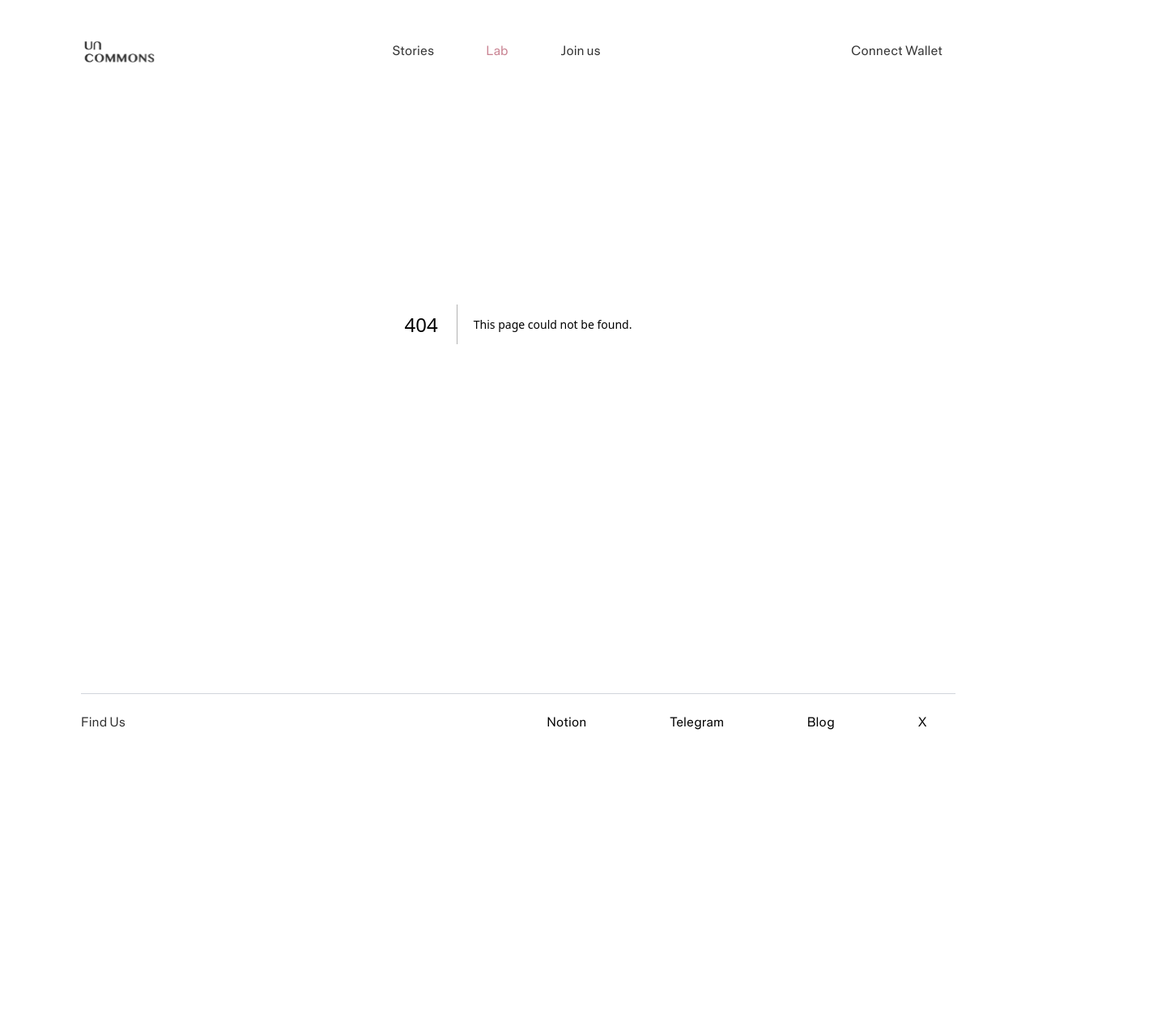
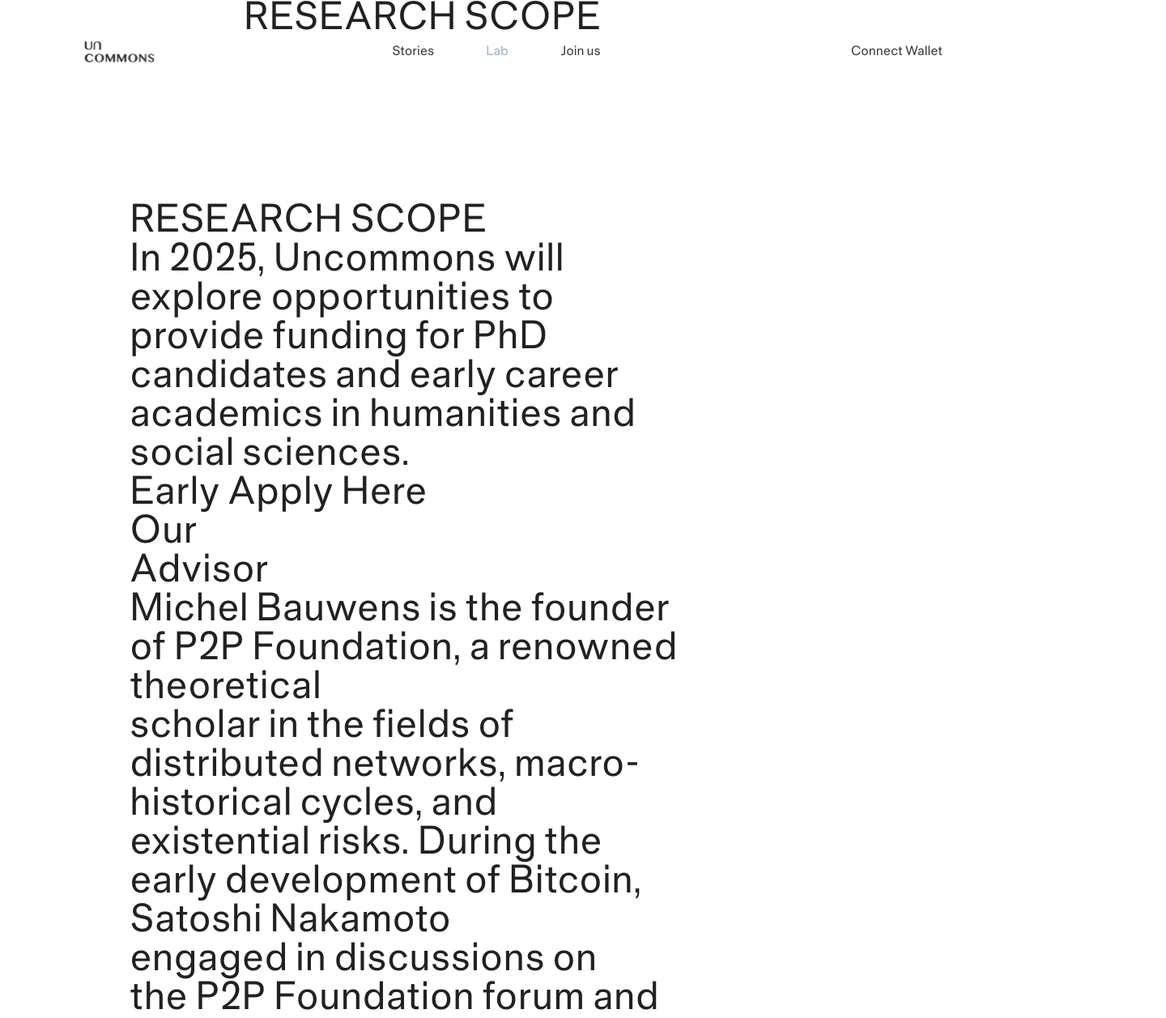
Before and after one commit to kayyueth/unco_website, a Next.js app in the folder unco_web/: page /lab in a window 1280 px wide. Before the commit this address had no page. Shown: the top 1257 px of the page at 81% size, 1440 px wide, since content can reach past the window. Before the commit the page ends 929 px from the top, so only its background shows below. Built offline with nearby package versions, Linux system fonts and the light colour scheme.

Commit message:
started lab page

```diff
--- /dev/null
+++ b/unco_web/app/lab/page.tsx
@@ -0,0 +1,29 @@
+
+export default function Lab() {
+  return (
+      <div>
+        <div className="flex flex-col items-center w-full">
+            <div className="w-[53%] min-h-[250px] text-left text-midGray text-5xl">
+              <h1>RESEARCH SCOPE</h1>
+            </div>
+            <div className="w-full min-h-[250px] text-left ml-[25%] flex flex-col gap-3">
+              <div className="w-[53%] min-h-[250px] text-left text-midGray text-5xl">
+                <h1>RESEARCH SCOPE</h1>
+                <div>
+                  <p>In 2025, Uncommons will explore opportunities to provide funding for PhD<br/>candidates and early career academics in humanities and social sciences.</p>
+                  <a>Early Apply Here</a>
+                </div>
+                <div>
+                  <h1>Our<br/>Advisor</h1>
+                  <p>Michel Bauwens is the founder of P2P Foundation, a renowned theoretical <br/> scholar in the fields of distributed networks, macro-historical cycles, and <br/>existential risks. During the early development of Bitcoin, Satoshi Nakamoto<br/>engaged in discussions on the P2P Foundation forum and had multiple private<br/>email exchanges with Michel.</p>
+                </div>
+
+              </div>
+            </div>
+            <div className="w-[53%] min-h-[250px] text-left">
+              <h1 className="text-black text-lg">The World Above World: <br/> Entering an Uncommon Layer of Reality</h1>
+            </div>
+        </div>
+    </div>
+  );
+}
--- a/unco_web/app/stories/page.tsx
+++ b/unco_web/app/stories/page.tsx
@@ -2,22 +2,24 @@
 export default function Stories() {
   return (
       <div>
-        <div className="relative mb-24">
+        <div className="relative mb-36">
           <img className="w-full inset-0 object-cover" src='/stories_bg.svg' />
           <img className="w-full absolute inset-0" src='/stories_overlay.svg' />
           <div className="absolute inset-x-0 bottom-0 h-32 bg-gradient-to-t from-white via-white/70 to-transparent"></div>
         </div>
 
         <div className="flex flex-col items-center w-full">
-            <div className="w-[53%] min-h-[200px] text-left text-gray-900">
-              <h1>DECENTRALIZED STORIES</h1>
+            <div className="w-[53%] min-h-[250px] text-left text-midGray text-5xl">
+              <h1>DECENTRALIZED <br/>STORIES</h1>
             </div>
-            <div className="w-[34%] min-h-[200px] text-left ml-[30%]">
+            <div className="w-[34%] min-h-[250px] text-left ml-[25%] flex flex-col gap-3">
 
-              <h1>What's happening in the decentralized <br/> mini-societies in the global world?</h1>
-              <p>Click to view the stories <br/> from Uncommons community members.</p>
+              <h1 className="text-brown text-lg">What's happening in the decentralized <br/> mini-societies in the global world?</h1>
+              <p className="text-lightGray text-sm">Click to view the stories <br/> from Uncommons community members.</p>
             </div>
-            <div></div>
+            <div className="w-[53%] min-h-[250px] text-left">
+              <h1 className="text-black text-lg">The World Above World: <br/> Entering an Uncommon Layer of Reality</h1>
+            </div>
         </div>
     </div>
   );
--- a/unco_web/components/layout/navbar.jsx
+++ b/unco_web/components/layout/navbar.jsx
@@ -35,7 +35,7 @@
               <a
                 href="/lab"
                 className={`py-2 px-4 rounded-lg hover:text-gray-700 ${
-                  currentPath === "/lab" ? "text-[#C98392]" : "text-darkGray"
+                  currentPath === "/lab" ? "text-[#95B3C7]" : "text-darkGray"
                 }`}
               >
                 Lab
@@ -45,7 +45,7 @@
               <a
                 href="/joinus"
                 className={`py-2 px-4 rounded-lg hover:text-gray-700 ${
-                  currentPath === "/joinus" ? "text-[#C98392]" : "text-darkGray"
+                  currentPath === "/joinus" ? "text-[#84AF7F]" : "text-darkGray"
                 }`}
               >
                 Join us
```
